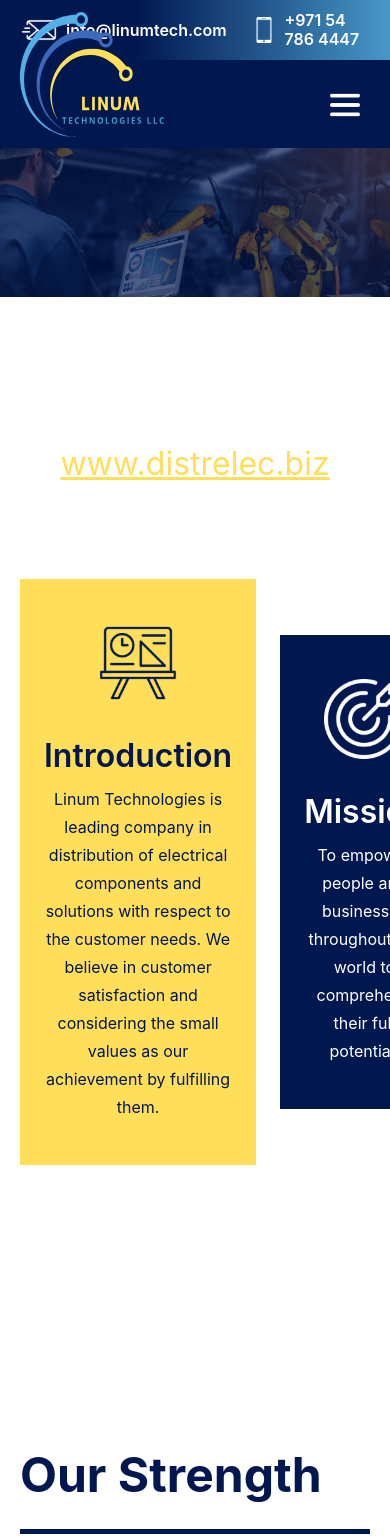
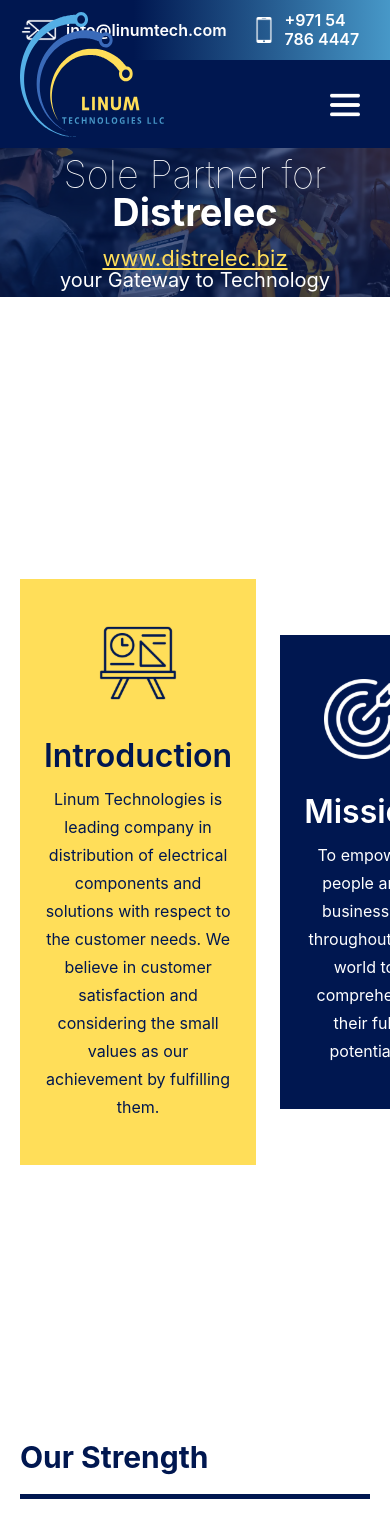
Before and after one commit to dhakim/linum-tech, a React (Create React App) app: page / in a window 390 px wide. Shown: the top 1537 px of the page. Built offline with nearby package versions, Linux system fonts and the light colour scheme.

Commit message:
new: slider responsiveness

```diff
--- a/src/components/Footer/Footer.js
+++ b/src/components/Footer/Footer.js
@@ -12,11 +12,11 @@
       <footer className="footer">
         <div className="container">
           <div className="footer-content">
-            <div className="copyrights" data-aos="fade-down" data-aos-offset="0" data-aos-delay="200" data-aos-duration="1000">
+            <div className="copyrights">
               Copyrights {new Date().getFullYear()} © <Link to="/">www.linumtech.com</Link>
             </div>
 
-            <div className="social-medias" data-aos="fade-down" data-aos-offset="0" data-aos-delay="200" data-aos-duration="1000">
+            <div className="social-medias">
               <a href="#"><img src={facebookIcon} alt="fb" /></a>
               <a href="#"><img src={instagramIcon} alt="instagram" /></a>
               <a href="#"><img src={twitterIcon} alt="twitter" /></a>
--- a/src/components/HeroSlider/HeroSlider.js
+++ b/src/components/HeroSlider/HeroSlider.js
@@ -9,6 +9,7 @@
 const HeroSlider = () => {
   return(
     <React.Fragment>
+      <div className="hero-section">
         <Carousel
           autoPlay={true}
           infiniteLoop={true}
@@ -29,10 +30,15 @@
         </Carousel>
 
         <div className="hero-title" data-aos="zoom-in" data-aos-delay="200" data-aos-duration="1000">
-          <h1>Sole Partner for <span>Distrelec</span></h1>
-          <a href="https://www.distrelec.biz/" target="_blank">www.distrelec.biz</a>
-          <p>your Gateway to Technology</p>
+          <div className="title-content">
+            <h1>Sole Partner for <span>Distrelec</span></h1>
+            <a href="https://www.distrelec.biz/" target="_blank">www.distrelec.biz</a>
+            <p>your Gateway to Technology</p>
+          </div>
         </div>
+      </div>
+
+
     </React.Fragment>
   )
 }
--- a/src/components/HeroSlider/HeroSlider.scss
+++ b/src/components/HeroSlider/HeroSlider.scss
@@ -1,3 +1,8 @@
+
+
+.hero-section {
+  position: relative;
+
   .hero-slider {
     .slider-wrapper {
       max-height: 497px !important;
@@ -40,12 +45,17 @@
   .hero-title {
     position: absolute;
     width: 100%;
-  max-width: 750px;
+    top: 0;
     left: 0;
     right: 0;
-  top: 300px;
-  margin: 0 auto;
+    bottom: 0;
     z-index: 100;
+    display: flex;
+    justify-content: center;
+    align-items: center;
+
+    .title-content {
+      max-width: 750px;
       text-align: center;
 
       h1 {
@@ -54,6 +64,16 @@
         line-height: 64px;
         font-weight: 100;
         margin-bottom: 16px;
+
+        @media only screen and (max-width: 992px) {
+          font-size: 54px;
+          line-height: 54px;
+        }
+
+        @media only screen and (max-width: 767px) {
+          font-size: 38px;
+          line-height: 38px;
+        }
 
         span {
           font-weight: 700;
@@ -64,10 +84,30 @@
         color: #FFDE59;
         font-size: 32px;
         text-decoration: underline;
+
+        @media only screen and (max-width: 992px) {
+          font-size: 28px;
+        }
+
+        @media only screen and (max-width: 767px) {
+          font-size: 22px;
+          line-height: 22px;
+        }
       }
 
       p {
         font-size: 32px;
         color: #fff;
+
+        @media only screen and (max-width: 992px) {
+          font-size: 24px;
+        }
+
+        @media only screen and (max-width: 767px) {
+          font-size: 20px;
+          line-height: 20px;
         }
       }
+    }
+  }
+}
--- a/src/components/OurPartners/OurPartners.scss
+++ b/src/components/OurPartners/OurPartners.scss
@@ -3,11 +3,20 @@
 
   h2 {
     font-size: 48px;
-    line-height: 56px;
+    line-height: 21px;
     border-bottom: 5px solid #001750;
     margin-bottom: 90px;
     padding-bottom: 26px;
     color: #001750;
+
+    @media only screen and (max-width: 992px) {
+      font-size: 34px;
+      margin-bottom: 40px;
+    }
+
+    @media only screen and (max-width: 767px) {
+      font-size: 30px;
+    }
 
     &.center {
       text-align: center;
@@ -34,11 +43,19 @@
     .partner-logo-wrapper {
       border: 1px solid #D7D7D7;
       height: 86px;
-      width: 16%;
+      width: 220px;
       display: flex;
       justify-content: center;
       align-items: center;
       border-radius: 6px;
+
+      // @media only screen and (max-width:1024px) {
+      //   width: calc(20% - 10px);
+      // }
+
+      @media only screen and (max-width:575px) {
+        width: 210px;
+      }
 
       &:hover {
         box-shadow: 0px 0px 20px rgba(0, 23,80,0.18);
--- a/src/components/ProductComponents/ProductComponents.scss
+++ b/src/components/ProductComponents/ProductComponents.scss
@@ -9,12 +9,24 @@
     flex-wrap: wrap;
     margin: 20px auto 0;
 
+    @media only screen and (max-width:767px) {
+      max-width: 80%;
+    }
+
     li {
       width: calc(50% - 15px);
       list-style: none;
       font-weight: 500;
       display: flex;
       gap: 11px;
+
+      @media only screen and (max-width:767px) {
+        width: 100%;
+      }
+    }
+
+    @media only screen and (max-width:767px) {
+      flex-direction: column;
     }
   }
 }
--- a/src/components/ProductDetail/ProductDetail.scss
+++ b/src/components/ProductDetail/ProductDetail.scss
@@ -6,6 +6,10 @@
     position: absolute;
     top: 0;
     left: 0;
+    right: 0;
+    img {
+      max-width: 100%;
+    }
   }
 
   .description {
```
Lines whose indentation alone changed are shown as unchanged.
